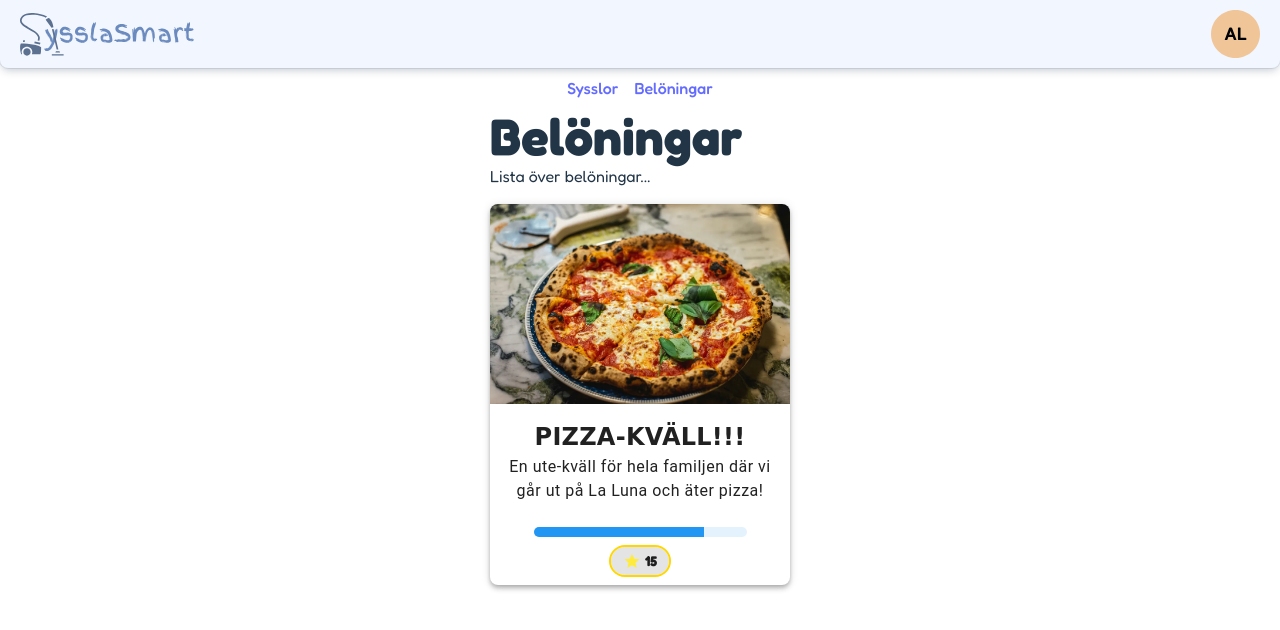
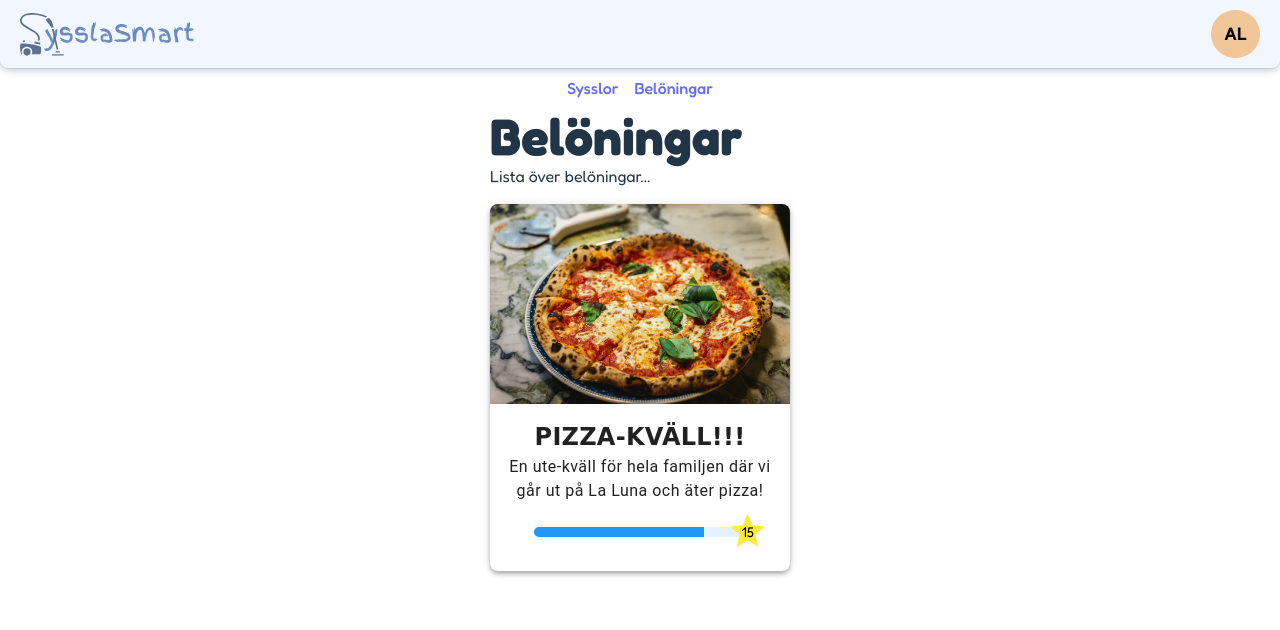
Before and after one commit to IT-Hogskolan-Stockholm/syssla-smart, a Vue app: page /beloningar in a window 1280 px wide. Shown: the top 630 px of the page. Built offline with nearby package versions, Linux system fonts and the light colour scheme.

Commit message:
stjärnan ligger nu på rätt position

```diff
--- a/src/views/Beloningar.vue
+++ b/src/views/Beloningar.vue
@@ -34,10 +34,10 @@ const score = ref(algotScoreValue)
           class="w-75"
         ></v-progress-linear>
 
-        <v-chip class="star-chip">
-          <v-icon color="yellow darken-2">mdi-star</v-icon>
-          <span class="ml-1">15</span>
-        </v-chip>
+        <div class="star-points">
+          <v-icon color="yellow" size="42">mdi-star</v-icon>
+          <span class="star-number">15</span>
+        </div>
       </v-card-actions>
     </v-card>
   </div>
@@ -56,4 +56,22 @@ const score = ref(algotScoreValue)
   font-size: 16px;
   font-weight: bold;
 }
+.star-points {
+  position: relative;
+  display: inline-flex;
+  align-items: center;
+  justify-content: center;
+  margin-left: 215px;
+  margin-top: -35px;
+}
+
+.star-number {
+  position: absolute;
+  top: 50%;
+  left: 50%;
+  transform: translate(-50%, -50%);
+  z-index: 2;
+  color: rgb(0, 0, 0);
+  font-size: 14px;
+}
 </style>
```
